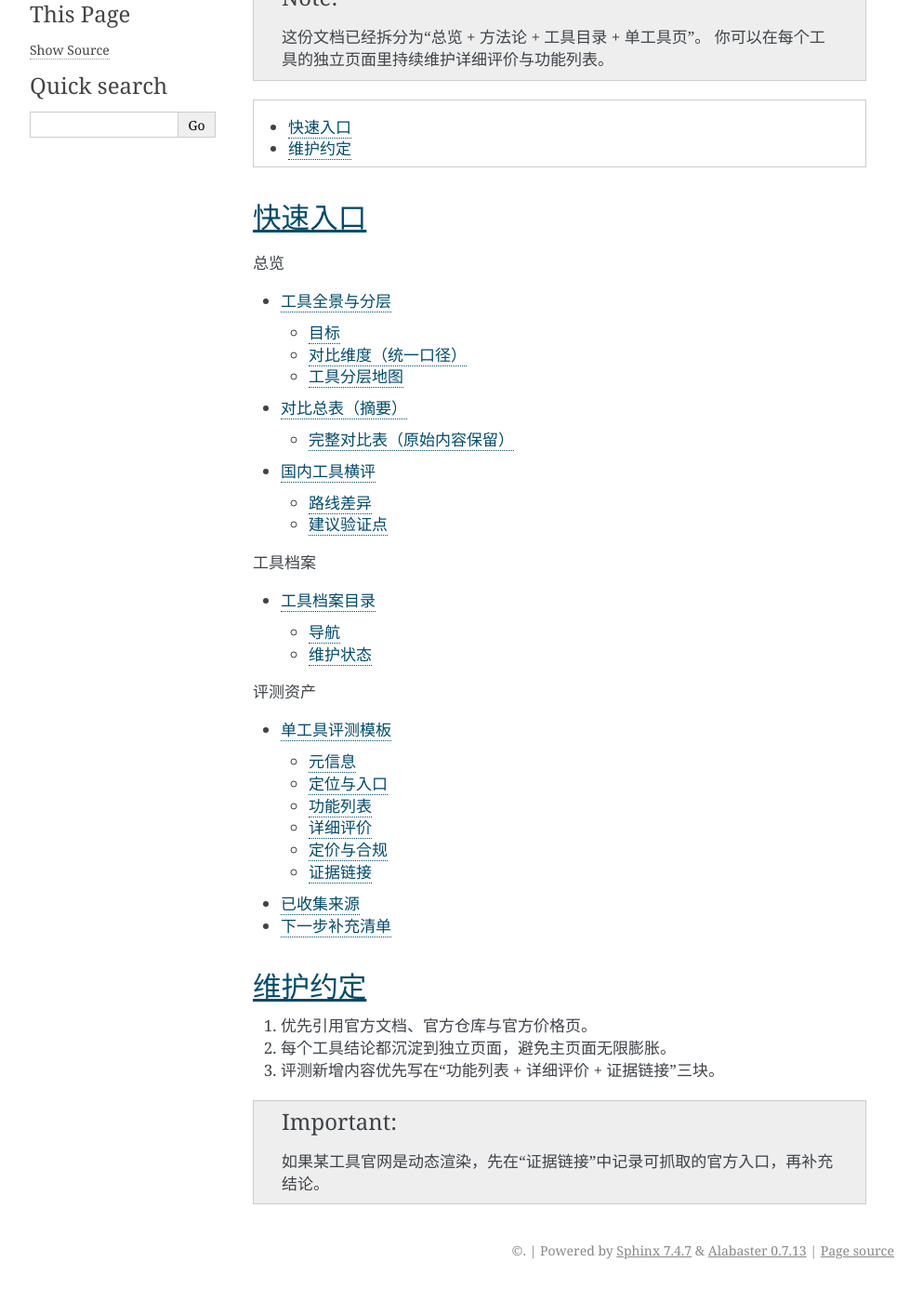
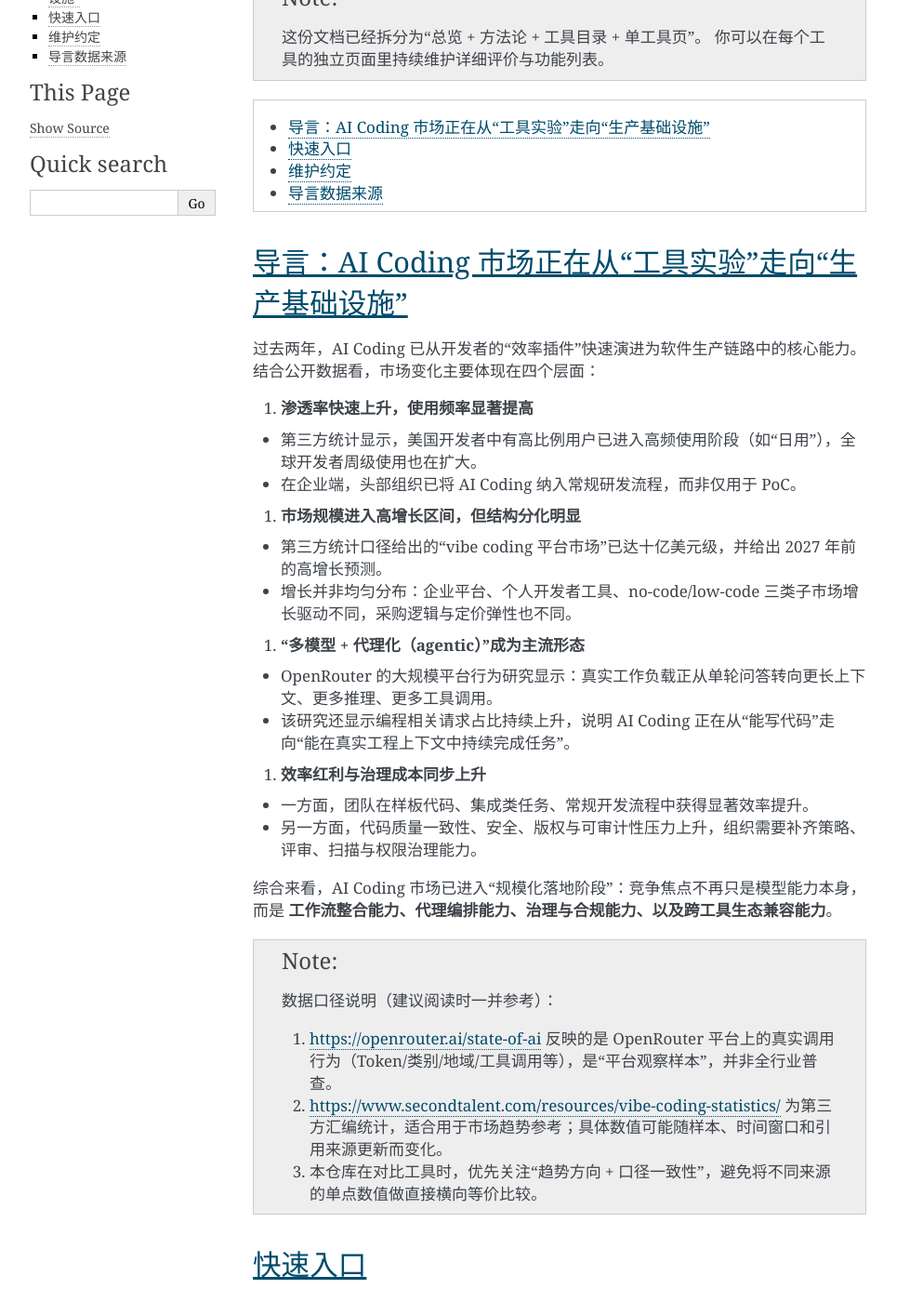
Before and after one commit to sanchuanhehe/VibeCoding, a Sphinx documentation site: the page built from docs/index.md, in a window 1280 px wide and 1400 px high, scrolled down 191 px. Shown: the whole window at 93% size, without its empty margins (148-1141 px from the left). Built offline with Sphinx 7.4.7, drawn with Linux system fonts in a browser that asks for light colours; some of the changed text lies outside the part shown.

Commit message:
feat: 更新文档，增加 AI Coding 市场导言及数据来源，简化对比维度标题

````diff
--- a/docs/index.md
+++ b/docs/index.md
@@ -8,6 +8,39 @@
 ```{contents}
 :local:
 :depth: 2
+```
+
+## 导言：AI Coding 市场正在从“工具实验”走向“生产基础设施”
+
+过去两年，AI Coding 已从开发者的“效率插件”快速演进为软件生产链路中的核心能力。结合公开数据看，市场变化主要体现在四个层面：
+
+1. **渗透率快速上升，使用频率显著提高**
+
+- 第三方统计显示，美国开发者中有高比例用户已进入高频使用阶段（如“日用”），全球开发者周级使用也在扩大。
+- 在企业端，头部组织已将 AI Coding 纳入常规研发流程，而非仅用于 PoC。
+
+1. **市场规模进入高增长区间，但结构分化明显**
+
+- 第三方统计口径给出的“vibe coding 平台市场”已达十亿美元级，并给出 2027 年前的高增长预测。
+- 增长并非均匀分布：企业平台、个人开发者工具、no-code/low-code 三类子市场增长驱动不同，采购逻辑与定价弹性也不同。
+
+1. **“多模型 + 代理化（agentic）”成为主流形态**
+
+- OpenRouter 的大规模平台行为研究显示：真实工作负载正从单轮问答转向更长上下文、更多推理、更多工具调用。
+- 该研究还显示编程相关请求占比持续上升，说明 AI Coding 正在从“能写代码”走向“能在真实工程上下文中持续完成任务”。
+
+1. **效率红利与治理成本同步上升**
+
+- 一方面，团队在样板代码、集成类任务、常规开发流程中获得显著效率提升。
+- 另一方面，代码质量一致性、安全、版权与可审计性压力上升，组织需要补齐策略、评审、扫描与权限治理能力。
+
+综合来看，AI Coding 市场已进入“规模化落地阶段”：竞争焦点不再只是模型能力本身，而是 **工作流整合能力、代理编排能力、治理与合规能力、以及跨工具生态兼容能力**。
+
+```{note}
+数据口径说明（建议阅读时一并参考）：
+1. <https://openrouter.ai/state-of-ai> 反映的是 OpenRouter 平台上的真实调用行为（Token/类别/地域/工具调用等），是“平台观察样本”，并非全行业普查。
+2. <https://www.secondtalent.com/resources/vibe-coding-statistics/> 为第三方汇编统计，适合用于市场趋势参考；具体数值可能随样本、时间窗口和引用来源更新而变化。
+3. 本仓库在对比工具时，优先关注“趋势方向 + 口径一致性”，避免将不同来源的单点数值做直接横向等价比较。
 ```
 
 ## 快速入口
@@ -46,3 +79,8 @@
 ```{important}
 如果某工具官网是动态渲染，先在“证据链接”中记录可抓取的官方入口，再补充结论。
 ```
+
+## 导言数据来源
+
+- OpenRouter, *State of AI*: <https://openrouter.ai/state-of-ai>
+- SecondTalent, *Top Vibe Coding Statistics & Trends [2026]*: <https://www.secondtalent.com/resources/vibe-coding-statistics/>
````
Also changed, not shown: docs/overview/landscape.md (+1 -1 lines).
